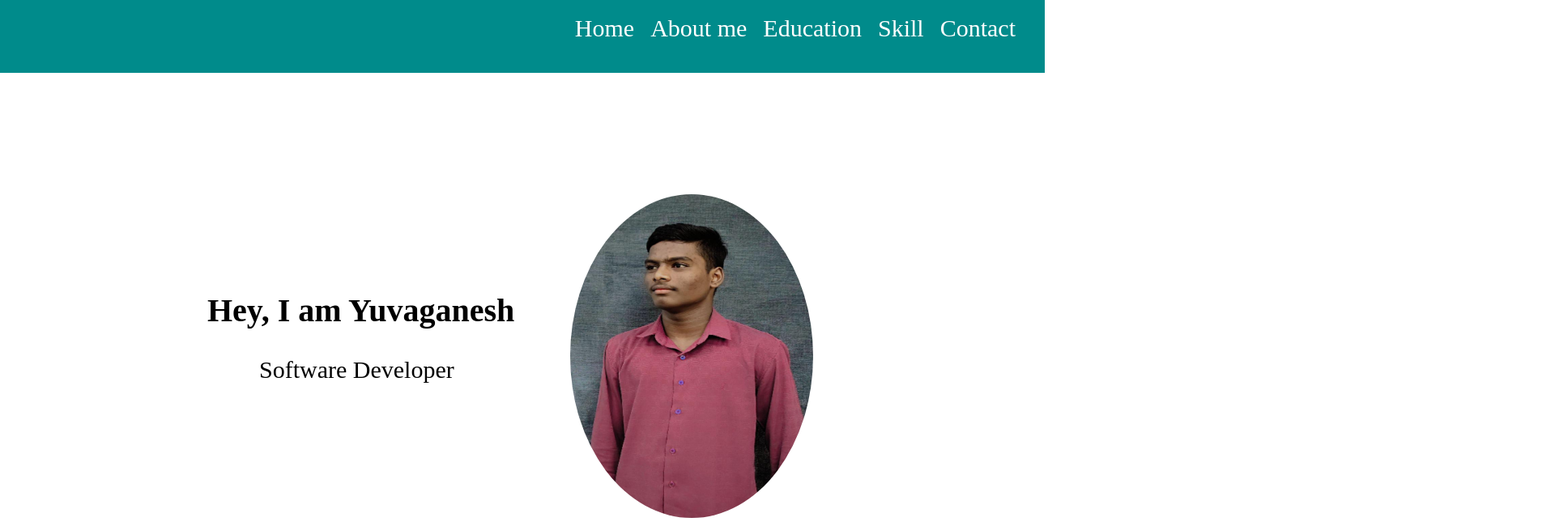
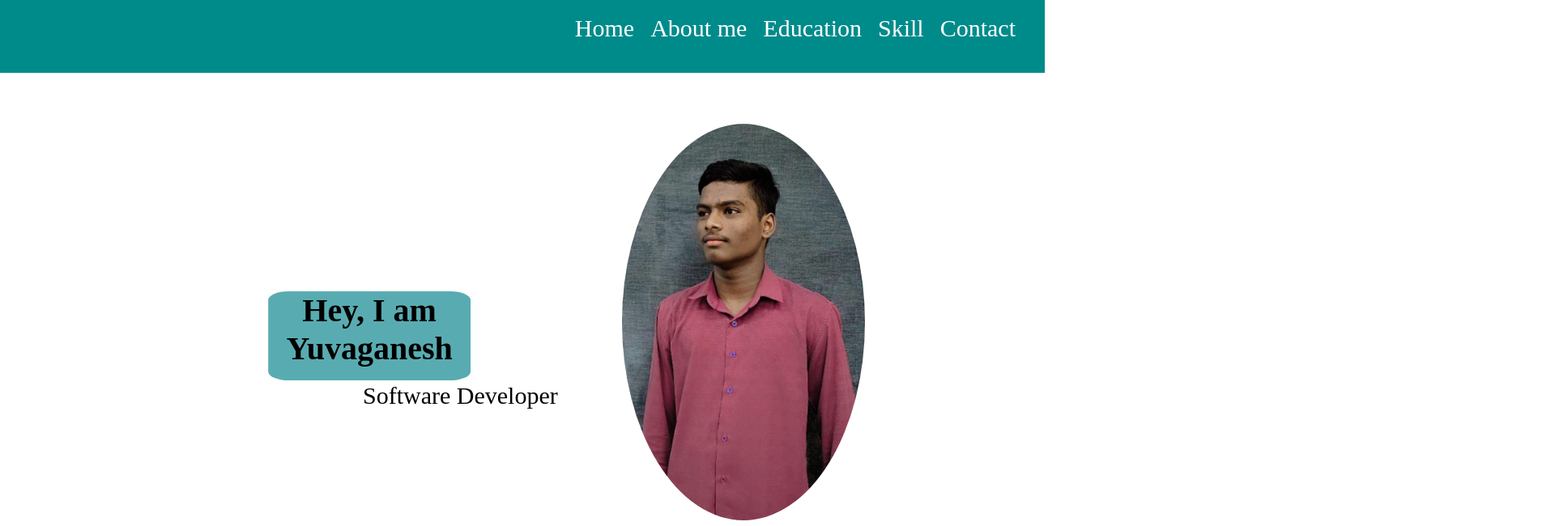
Before and after one commit to yuvaganesh12/yuvaganesh12.github.io, a plain HTML site: page index.html in a window 1280 px wide. Shown: the top 650 px of the page at 81% size, 1920 px wide, since content can reach past the window. Drawn offline with Linux system fonts and the light colour scheme.

Commit message:
add images

```diff
--- a/styles.css
+++ b/CSS/styles.css
@@ -1,8 +1,8 @@
 * {
     padding: 0%;
     margin: 0%;
-    overflow-X: hidden;
-    /* scroll-behavior: smooth; */
+
+
 }
 
 
@@ -19,7 +19,6 @@
     height: 10vh;
     position: fixed;
     z-index: 10;
-
     padding: 5px;
     background-color: darkcyan;
 
@@ -47,11 +46,17 @@ nav a:hover {
 
 
 .text-1 {
-
+     width: 250px;
+     height: 110px;
+     background-color: rgb(88, 172, 177);
+     border-radius: 10%;
+     animation: rotate 2s infinite;
     position: absolute;
-    left: 20%;
+    left: 35%;
     top: 45%;
     font-size: 40px;
+    text-align: center;
+
 
 }
 
@@ -59,22 +64,32 @@ nav a:hover {
 .text-2 {
 
     position: absolute;
-    left: 25%;
-    top: 55%;
+    left: 35%;
+    top: 59%;
     font-size: 30px;
 
 }
 
 
-.image {
 
-    position: absolute;
-    left: 55%;
-    top: 30%;
+ .gallery {
+ position: absolute;
+ left: 60%;
+}
+
+.photo {
+    width: 300px;
+    height: auto;
     border-radius: 80%;
+    box-shadow: 19 5px 40px rgba(199, 147, 16, 0.7);
+    transition: transform 0.3s, box-shadow 0.3s;
 
 }
+.photo:hover {
+    transform: scale(1.05);
+    box-shadow: 0 10px 300px rgb(31, 208, 119);
 
+}
 
 
 /* About Me */
@@ -116,7 +131,6 @@ top:30%;
 
 
 }
-
 
 
 .one{
@@ -207,3 +221,12 @@ top:30%;
     font-size: 3em;
     line-height: 100px;
 }
+
+
+@keyframes rotate {
+
+    40% {
+        transform: translatex(-150px);
+    }
+
+}
--- a/index.html
+++ b/index.html
@@ -3,8 +3,8 @@
 <head>
     <meta charset="UTF-8">
     <meta name="viewport" content="width=device-width, initial-scale=1.0">
-    <title>Document</title>
-    <link rel="stylesheet" href="./styles.css">
+    <title>portfolio</title>
+    <link rel="stylesheet" href="./CSS/styles.css">
 </head>
 <body>
     <header class="header">
@@ -23,25 +23,25 @@
     <section id="home" class="yuva">
         <h2 class="text-1">Hey, I am Yuvaganesh</h2>
         <p class="text-2">Software Developer</p>
-
-        <img class="image" src="./assets/image/123.jpg" width=300px height="400px" alt="">
+<div class="gallery">
+        <img  src="./assets/image/Home-img.jpg"  alt="photo 1" class="photo">
+    </div>
     </section>
 
     <!-- about Me -->
     <section  id="about" >
 
 
-        <img class="image-1" src="../assets/image/123.jpg" alt="myphoto" width="300px" height="500px">
+        <img class="image-1" src="./assets/image/Home-img.jpg" alt="myphoto" width="300px" height="500px">
 
 
         <div class="my">
 
-            <p>I am Yuvaganesh Anandha from Andhra Pradesh and have recently completed my 12th grade at
+            <p> I am Yuvaganesh Anandha from Andhra Pradesh and have recently completed my 12th grade at
                 Uthukottai Boys Higher Secondary School in Thiruvallur. My hobbies include playing games
                 and listening to music. I have learned HTML, CSS, Basic English, and Life Skills, and
                 I am actively learning JavaScript  0.01.
             </p>
-
 
 
         </section>
@@ -49,7 +49,7 @@
         <!-- Education -->
     <section class="container-3" id="education">
 
-<img class="img" src="./assets/image/123.avif" width="300px" height="400px" alt="">
+<img class="img" src="./assets/image/Education-image.png.avif" width="300px" height="400px" alt="">
 
         <h3 class="one">Education</h3>
 
@@ -66,17 +66,17 @@
     <section class="container-4" id="skill">
 
         <div class="html">
-            <img src="../assets/image/download.png" width="200px" height="200px"alt="">
+            <img src="./assets/image/skills1.img.png" width="200px" height="200px"alt="">
         </div>
         <div class="css">
-            <img src="../assets/image/download (1).png" width="300px" height="200px" alt="">
+            <img src="./assets/image/skills-2.img.png" width="300px" height="200px" alt="">
         </div>
         <div class="paint">
-            <img src="../assets/image/235-2355635_drawing-brush-logo-png-paint-and-brush-png (3).png" width=200px
+            <img src="./assets/image/skills3-img.png" width=200px
                 height="200px" alt="">
         </div>
         <div class="running">
-            <img src="../assets/image/track-runner (1).svg" width="200px" height="200px" alt="">
+            <img src="./assets/image/skills4-img.svg" width="200px" height="200px" alt="">
         </div>
 
         <div class="n1 text">
@@ -103,13 +103,13 @@
 
 
             <div class="contact">
-            <h4>Name:<a href="/assets/image/123.jpg" style="color:black; text-decoration: none;">yuvaganesh</a>
+            <h4>Name:<a href="./assets/image/Home-img.jpg" style="color:black; text-decoration: none;">yuvaganesh</a>
             </h4>
 
              <h4>Email: <a href="mailto:yuvaganesh.anadha@fssa.freshworks.com" style="color:black; text-decoration: none;"> yanandha@freshworks.com</a>
              </h4>
 
-            <h4>Address:<a href="./assets/image/charminar1.webp" style="color:black; text-decoration: none;">Andhra Pradesh</a>
+            <h4>Address:<a href="./assets/image/contact-img.webp" style="color:black; text-decoration: none;">Andhra Pradesh</a>
             </h4>
         </div>
 
```
Also changed, not shown: assets/image/Education-image.png.avif (renamed from assets/image/123.avif), assets/image/Home-img.jpg (renamed from assets/image/123.jpg), assets/image/charminar.jpg (deleted), assets/image/contact-img.webp (renamed from assets/image/charminar1.webp), assets/image/skills-2.img.png (renamed from assets/image/download (1).png), assets/image/skills1.img.png (renamed from assets/image/download.png), assets/image/skills3-img.png (renamed from assets/image/235-2355635_drawing-brush-logo-png-paint-and-brush-png (3).png), assets/image/skills4-img.svg (renamed from assets/image/track-runner (1).svg).
